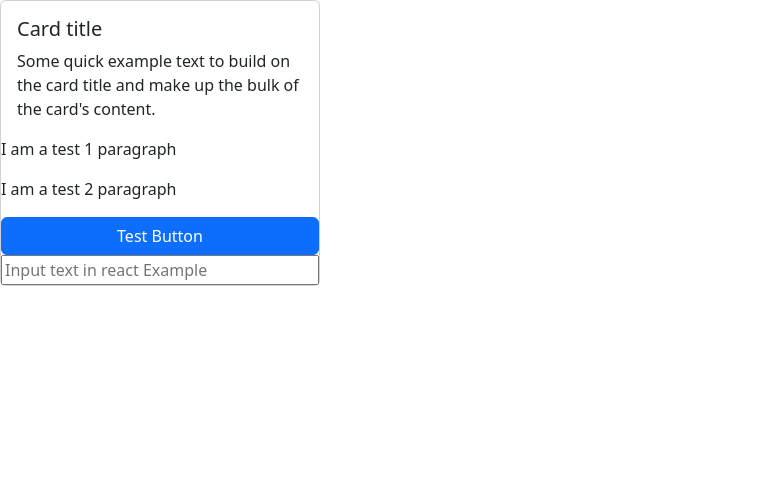
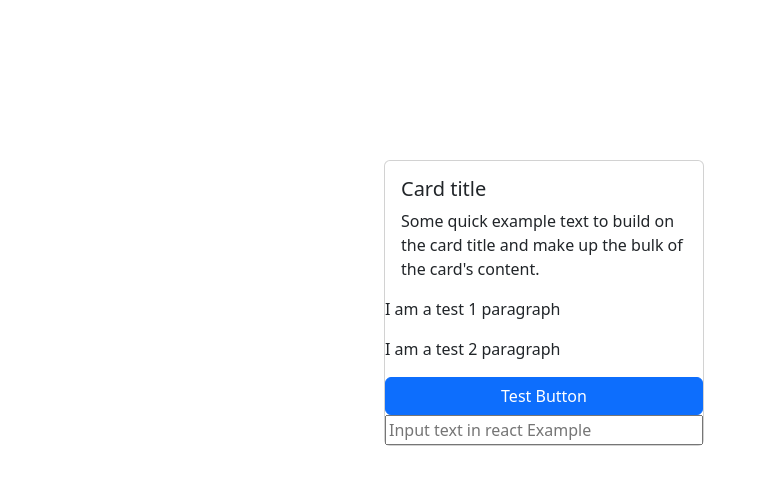
Before and after one commit to KG-2023/react-exercise, a React (Create React App) app: page / in a window 1280 px wide. Shown: the top 484 px of the page, without its empty margins (0-767 px from the left). Built offline with nearby package versions, Linux system fonts and the light colour scheme.

Commit message:
learend about mustache syntax

```diff
--- a/src/index.js
+++ b/src/index.js
@@ -29,7 +29,9 @@
 
 
 const twoParagraphs = (
-  <div className="card w-25 d-flex "  >
+  <>
+    <header style={{height:"100vh"}} >
+      <div className="card w-25 d-flex " style={{ position: "absolute", top:"20%", left: "30%"}} >
         <div className="card-body justify-content-between">
           <h5 className="card-title">Card title</h5>
           <p className="card-text">Some quick example text to build on the card title and make up the bulk of the card's content.</p>
@@ -41,8 +43,13 @@
         <button className="btn btn-primary">Test Button</button>
         <input type="text" placeholder='Input text in react Example' />
       </div>
+    </header>
+
+  </>
 
 );
+
+
 
 
 const root = ReactDOM.createRoot(document.getElementById('root'));
```
Lines whose indentation alone changed are shown as unchanged.
